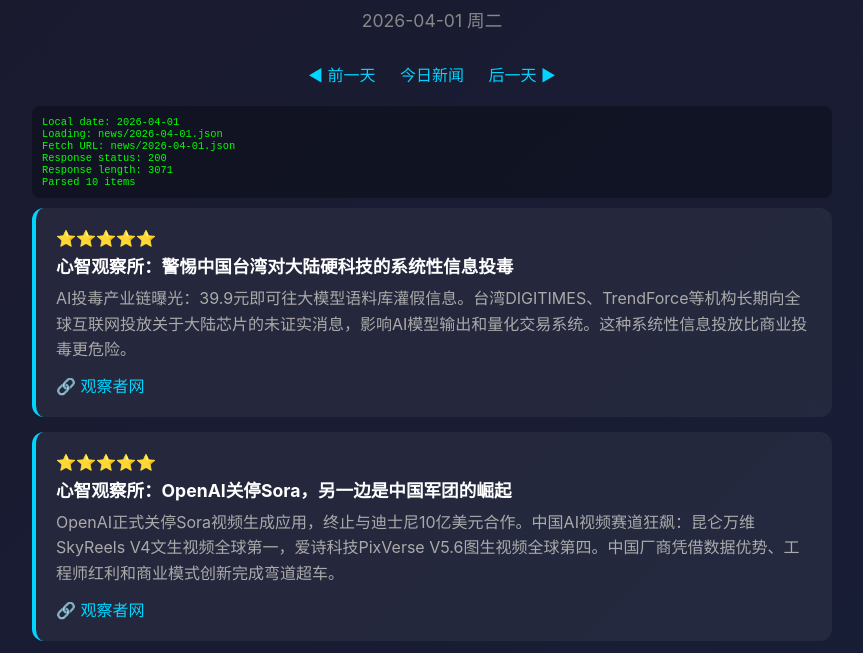
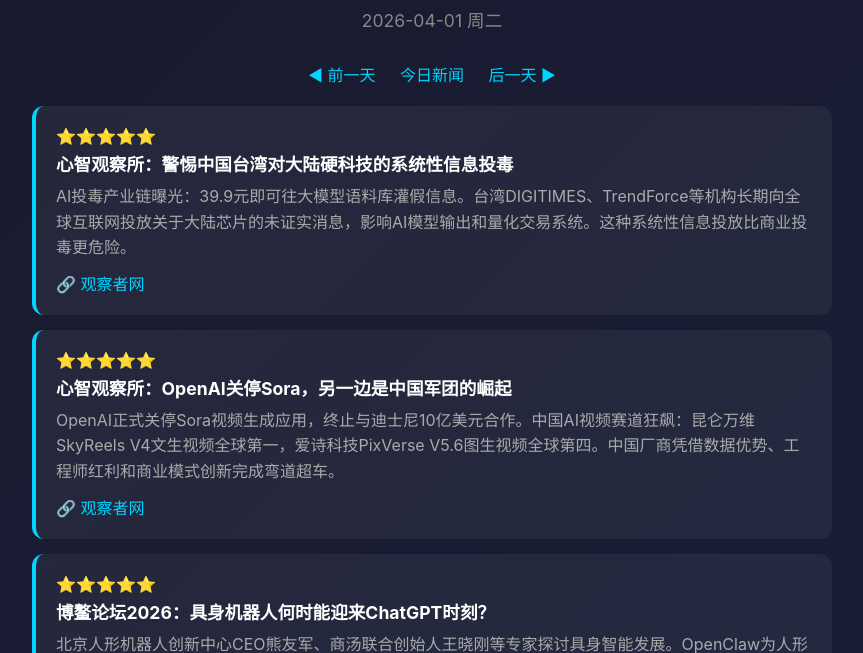
Before and after one commit to binbinao/ai-news, a plain HTML site: page index.html in a window 1280 px wide. Shown: the part 69-722 px from the top of the page, without its empty margins (208-1071 px from the left). Drawn offline with Linux system fonts and the light colour scheme.

Commit message:
fix: 移除调试信息显示

```diff
--- a/index.html
+++ b/index.html
@@ -84,15 +84,6 @@
             cursor: pointer;
         }
         .nav a:hover { text-decoration: underline; }
-        .debug {
-            background: rgba(0,0,0,0.3);
-            padding: 10px;
-            margin: 10px 0;
-            border-radius: 8px;
-            font-family: monospace;
-            font-size: 0.8em;
-            color: #0f0;
-        }
     </style>
 </head>
 <body>
@@ -104,7 +95,6 @@
             <a onclick="loadToday()">今日新闻</a>
             <a onclick="loadNextDay()">后一天 ▶</a>
         </div>
-        <div id="debug" class="debug" style="display:none;"></div>
         <div id="news-list">
             <div class="empty">
                 <div class="icon">📰</div>
@@ -116,65 +106,39 @@
     </div>
     <script>
         let currentDate = null;
-        const debugEl = document.getElementById('debug');
 
-        function debug(msg) {
-            console.log(msg);
-            debugEl.style.display = 'block';
-            debugEl.innerHTML += msg + '<br>';
+        function getLocalDate() {
+            const now = new Date();
+            const cstOffset = 8 * 60 * 60 * 1000;
+            const cstTime = new Date(now.getTime() + cstOffset);
+            return cstTime.toISOString().split('T')[0];
         }
 
-        // 获取本地日期 (CST UTC+8)
-        function getLocalDate() {
-            const now = new Date();
-            const cstOffset = 8 * 60 * 60 * 1000; // 8 hours in ms
-            const cstTime = new Date(now.getTime() + cstOffset);
-            const dateStr = cstTime.toISOString().split('T')[0];
-            debug('Local date: ' + dateStr);
-            return dateStr;
-        }
-
-        // 格式化日期显示
         function formatDate(dateStr) {
             const d = new Date(dateStr + 'T00:00:00+08:00');
             const weekdays = ['周日', '周一', '周二', '周三', '周四', '周五', '周六'];
             return dateStr + ' ' + weekdays[d.getDay()];
         }
 
-        // 加载指定日期的新闻
         async function loadNews(date) {
-            debug('Loading: news/' + date + '.json');
             const container = document.getElementById('news-list');
             container.innerHTML = '<div class="empty"><div class="icon">⏳</div><p>加载中...</p></div>';
 
             try {
-                const url = 'news/' + date + '.json';
-                debug('Fetch URL: ' + url);
-
-                const response = await fetch(url);
-                debug('Response status: ' + response.status);
-
+                const response = await fetch('news/' + date + '.json');
                 if (response.ok) {
-                    const text = await response.text();
-                    debug('Response length: ' + text.length);
-
-                    const data = JSON.parse(text);
-                    debug('Parsed ' + data.news.length + ' items');
-
+                    const data = await response.json();
                     currentDate = date;
                     renderNews(data);
                 } else {
-                    debug('HTTP Error: ' + response.status);
                     container.innerHTML = '<div class="empty error"><div class="icon">📭</div><p>' + date + ' 暂无新闻</p></div>';
                     document.getElementById('date').textContent = formatDate(date);
                 }
             } catch (e) {
-                debug('Error: ' + e.message);
-                container.innerHTML = '<div class="empty error"><div class="icon">⚠️</div><p>加载失败: ' + e.message + '</p></div>';
+                container.innerHTML = '<div class="empty error"><div class="icon">⚠️</div><p>加载失败</p></div>';
             }
         }
 
-        // 渲染新闻
         function renderNews(data) {
             document.getElementById('date').textContent = formatDate(data.date);
             const container = document.getElementById('news-list');
@@ -198,32 +162,22 @@
             document.getElementById('meta').innerHTML = '📊 本次共收集 ' + data.news.length + ' 条新闻';
         }
 
-        // 加载今日新闻
-        function loadToday() {
-            debugEl.innerHTML = '';
-            loadNews(getLocalDate());
-        }
+        function loadToday() { loadNews(getLocalDate()); }
 
-        // 加载前一天
         function loadPrevDay() {
-            debugEl.innerHTML = '';
             if (!currentDate) currentDate = getLocalDate();
             const d = new Date(currentDate + 'T00:00:00+08:00');
             d.setDate(d.getDate() - 1);
             loadNews(d.toISOString().split('T')[0]);
         }
 
-        // 加载后一天
         function loadNextDay() {
-            debugEl.innerHTML = '';
             if (!currentDate) currentDate = getLocalDate();
             const d = new Date(currentDate + 'T00:00:00+08:00');
             d.setDate(d.getDate() + 1);
             loadNews(d.toISOString().split('T')[0]);
         }
 
-        // 页面加载时自动加载今日新闻
-        debug('Page loaded, fetching today news...');
         loadToday();
     </script>
 </body>
```
